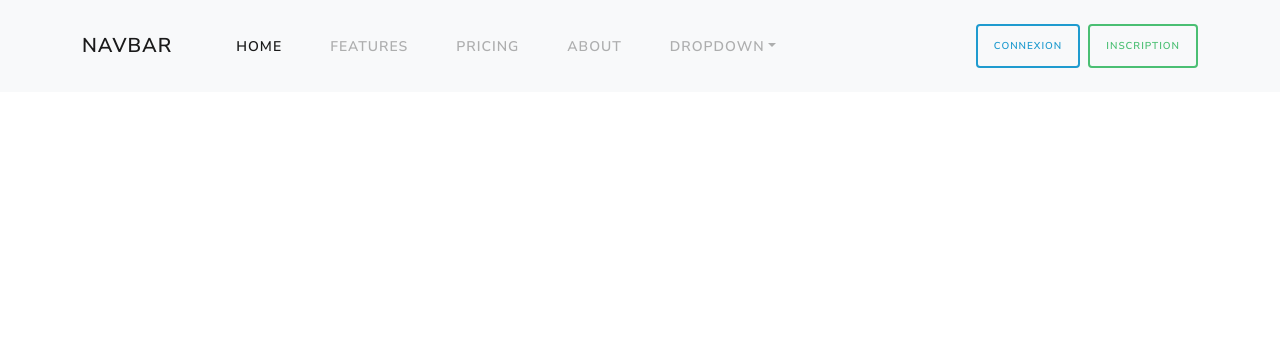
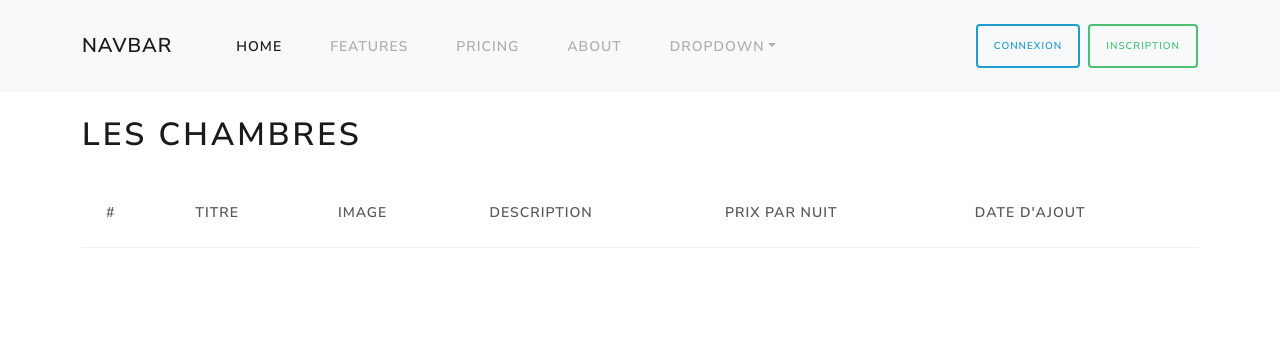
Before and after one commit to Benaamimi/sun_and_fun, a Symfony app: template templates/admin/chambre/index.html.twig in a window 1280 px wide. Shown: the top 352 px of the page. Run offline with Twig, Linux system fonts and the light colour scheme; the template is opened without the code that fills it, so the values that code supplies are empty; some libraries are stand-ins or nearby versions.

Commit message:
mise en place du crud des chambres

```diff
--- a/templates/admin/chambre/index.html.twig
+++ b/templates/admin/chambre/index.html.twig
@@ -1,24 +1,37 @@
 {% extends 'base.html.twig' %}
 
-{% block title %}Hello ChambreController!
+{% block title %}Sun and Fun - Listes des chambres
 {% endblock %}
 
 {% block body %}
-	<div class="container">
-		<div class="mt-4 row">
-			{% for chambre in chambres %}
-				<div class="col-md-4 container">
-					<div class="card border-primary mb-3" style="max-width: 20rem;">
-						<div class="card-header"><img src="{{ asset("/uploads/" ~ chambre.image) }}" alt="" class="img-fluid"></div>
-						<div class="card-body">
-							<h4 class="card-title">{{chambre.titre}}</h4>
-							<p class="card-text">{{ chambre.description }}
-							</p>
-							<p class="card-text">{{ chambre.prixJournalier }}€ /Nuit</p>
-						</div>
-					</div>
-				</div>
-			{% endfor %}
-		</div>
+	<div class="container mt-4">
+		<h1 class="my-4">Les Chambres</h1>
+		<table class="table table-hover">
+			<thead>
+				<tr>
+					<th scope="col">#</th>
+					<th scope="col">Titre</th>
+					<th scope="col">Image</th>
+					<th scope="col">Description</th>
+					<th scope="col">Prix par nuit</th>
+					<th scope="col">Date d'ajout</th>
+				</tr>
+			</thead>
+			<tbody>
+				{% for chambre in chambres %}
+					<tr class="table-light">
+						<th scope="row">{{ chambre.id }}</th>
+						<td>{{chambre.titre}}</td>
+						<td><img src="{{ asset("/uploads/" ~ chambre.image) }}" alt="{{chambre.titre}}" width="50"></td>
+						<td>{{ chambre.description }}</td>
+						<td>{{ chambre.prixJournalier }}€ /Nuit</td>
+						<td>{{ chambre.createdAt|date("d/m/Y") }}</td>
+						<td>
+							<a href="{{path('admin_chambre_show', {id: chambre.id})}}" class="btn btn-outline-primary btn-sm">Détails</a>
+						</td>
+					</tr>
+				{% endfor %}
+			</tbody>
+		</table>
 	</div>
 {% endblock %}
```
Also changed, not shown: src/Controller/Admin/Chambre/ChambreController.php (+79 -2 lines), templates/admin/chambre/edit.html.twig (added, +20 -0 lines), templates/admin/chambre/show.html.twig (added, +32 -0 lines), public/uploads/cuisine2-6560af2d177b1.jpg (added), public/uploads/pexels-max-rahubovskiy-6238614-6560aee10df03.jpg (added).
